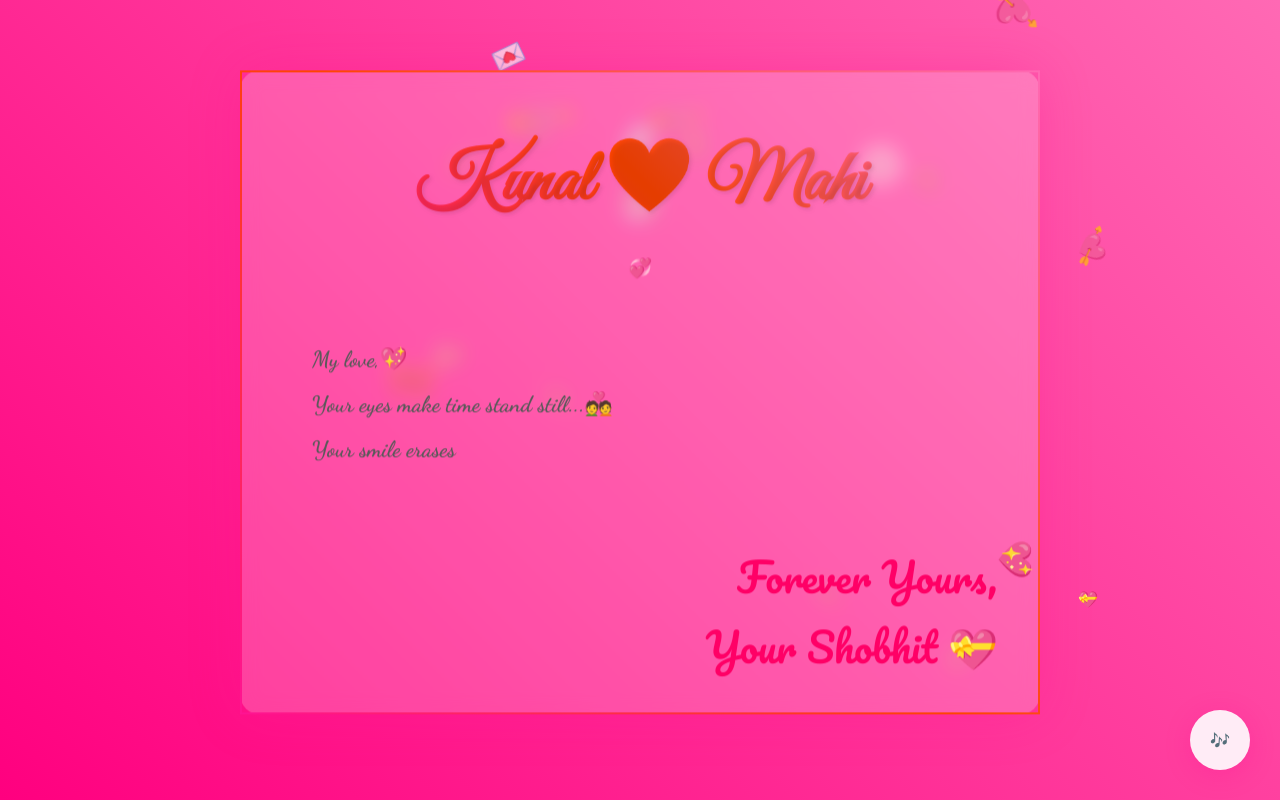
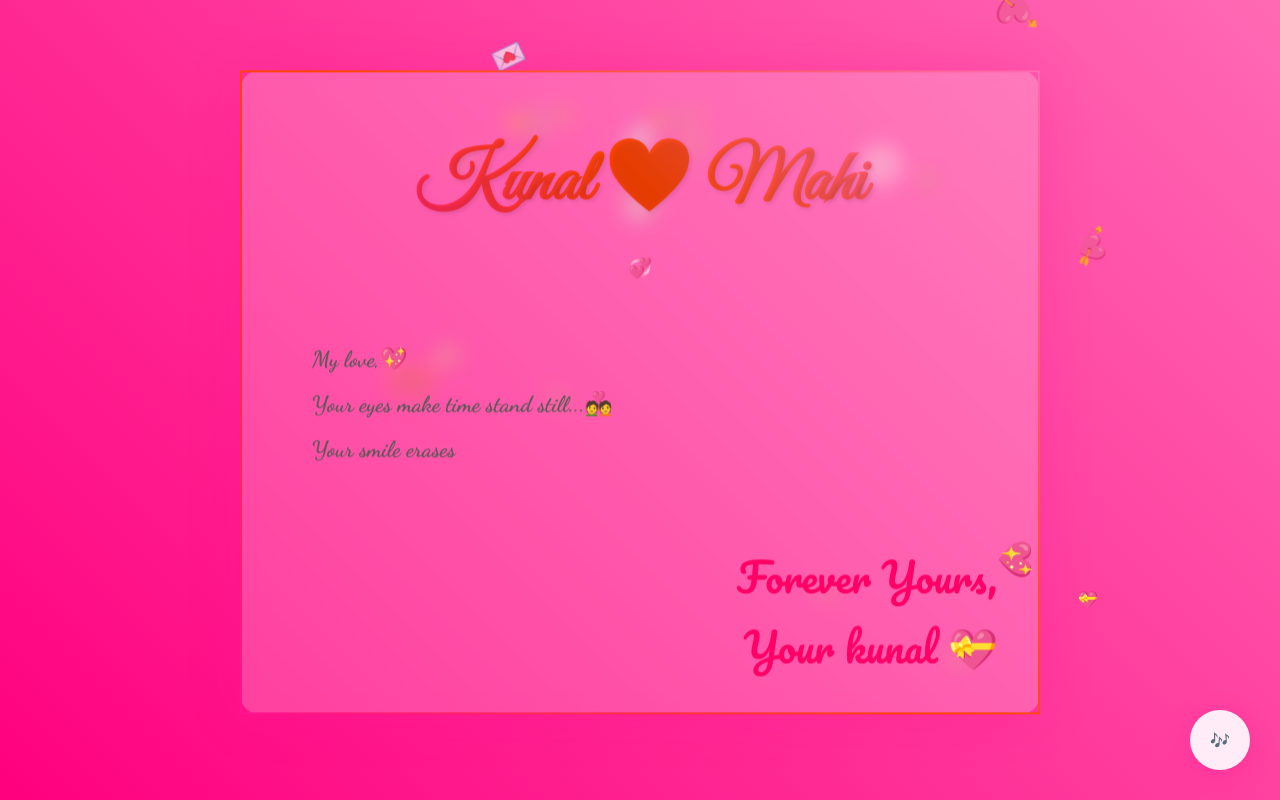
Before and after one commit to ziddi-shop/relationship, a plain HTML site: page main.html in a window 1280 px wide. Shown: the top 800 px of the page. Drawn offline with Linux system fonts and the light colour scheme.

Commit message:
main.html

```diff
--- a/main.html
+++ b/main.html
@@ -211,7 +211,7 @@
 
             <div class="signature">
                 Forever Yours,<br>
-                Your Shobhit 💝
+                Your kunal 💝
             </div>
         </div>
     </div>
```
